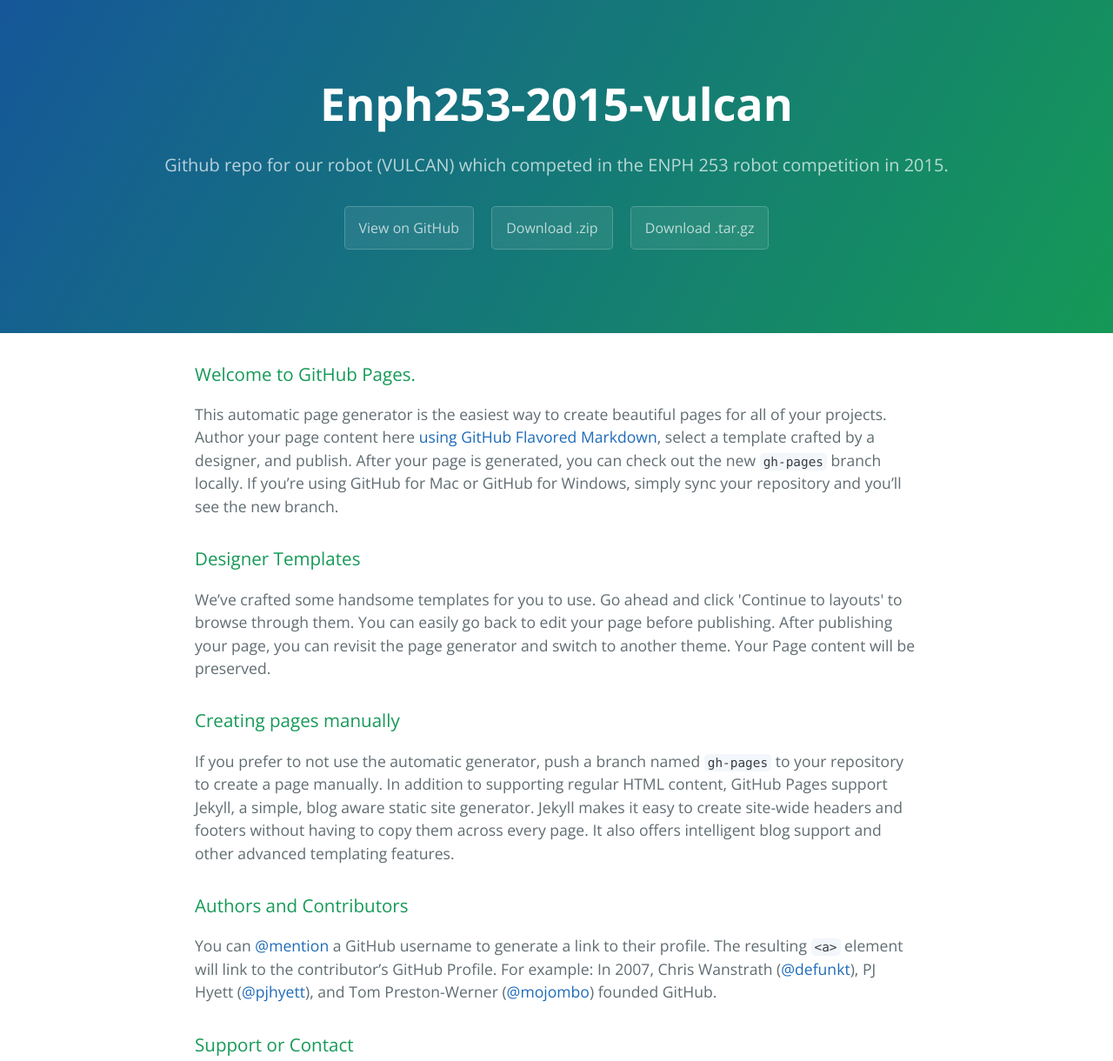
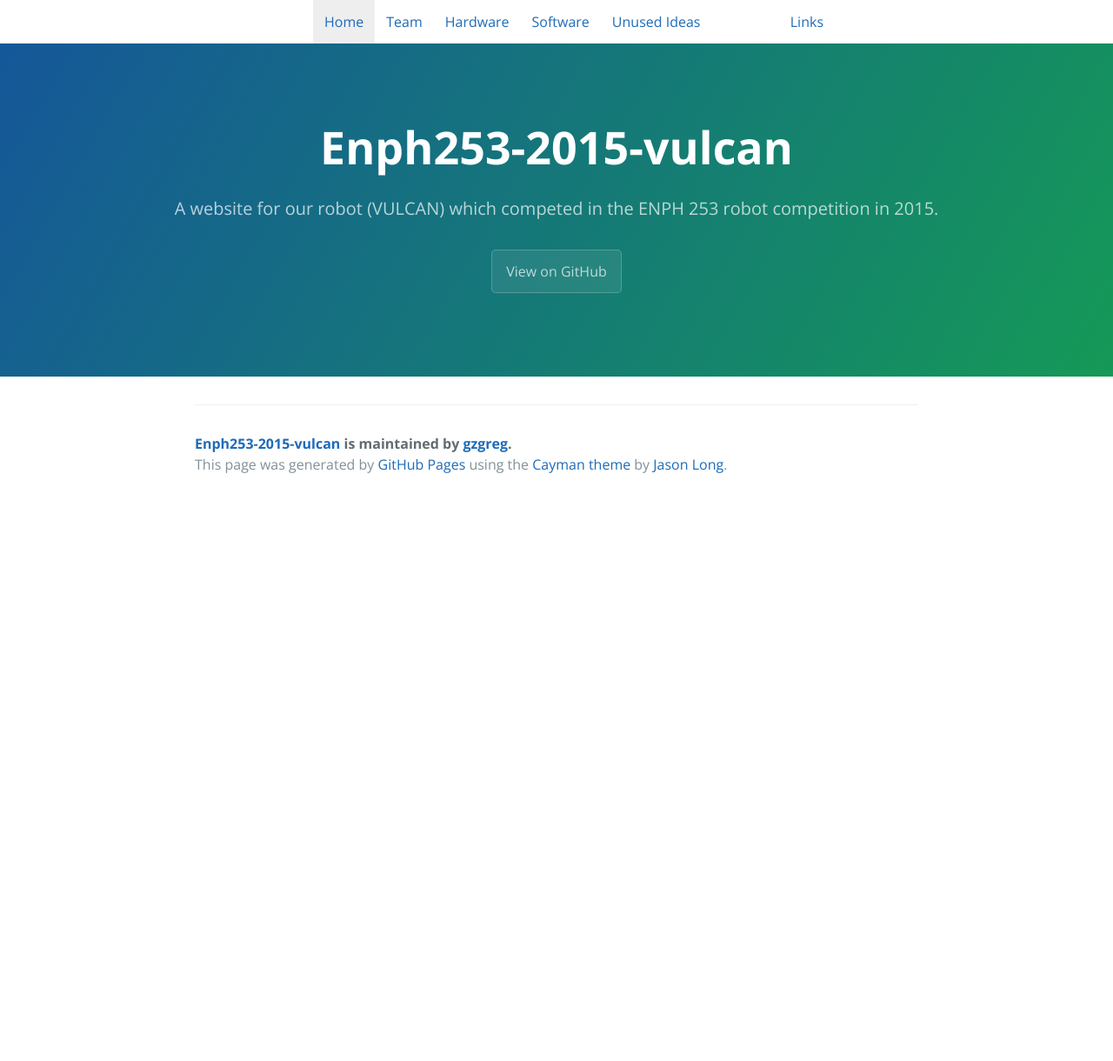
Before and after one commit to gzgreg/enph253-2015-VULCAN, a plain HTML site: page index.html in a window 1280 px wide. Shown: the top 1220 px of the page at 87% size. After the commit the page ends 800 px from the top, so only its background shows below. Drawn offline with nearby package versions, Linux system fonts and the light colour scheme.

Commit message:
add navigation bar

```diff
--- a/index.html
+++ b/index.html
@@ -8,41 +8,28 @@
     <link href='https://fonts.googleapis.com/css?family=Open+Sans:400,700' rel='stylesheet' type='text/css'>
     <link rel="stylesheet" type="text/css" href="stylesheets/stylesheet.css" media="screen">
     <link rel="stylesheet" type="text/css" href="stylesheets/github-light.css" media="screen">
+    <link rel="stylesheet" type="text/css" href="stylesheets/custom-styles.css">
   </head>
   <body>
+    <section class="navbar">
+      <ul class="navbar-sub navbar-left">
+        <li class="active"><a href="#">Home</a></li>
+        <li><a href="#">Team</a></li>
+        <li><a href="#">Hardware</a></li>
+        <li><a href="#">Software</a></li>
+        <li><a href="#">Unused Ideas</a></li>
+      </ul>
+      <ul class="navbar-sub navbar-right">
+        <li><a href="#">Links</a></li>
+      </ul>
+    </section>
     <section class="page-header">
       <h1 class="project-name">Enph253-2015-vulcan</h1>
-      <h2 class="project-tagline">Github repo for our robot (VULCAN) which competed in the ENPH 253 robot competition in 2015.</h2>
+      <h2 class="project-tagline">A website for our robot (VULCAN) which competed in the ENPH 253 robot competition in 2015.</h2>
       <a href="https://github.com/gzgreg/enph253-2015-VULCAN" class="btn">View on GitHub</a>
-      <a href="https://github.com/gzgreg/enph253-2015-VULCAN/zipball/master" class="btn">Download .zip</a>
-      <a href="https://github.com/gzgreg/enph253-2015-VULCAN/tarball/master" class="btn">Download .tar.gz</a>
     </section>
 
     <section class="main-content">
-      <h3>
-<a id="welcome-to-github-pages" class="anchor" href="#welcome-to-github-pages" aria-hidden="true"><span class="octicon octicon-link"></span></a>Welcome to GitHub Pages.</h3>
-
-<p>This automatic page generator is the easiest way to create beautiful pages for all of your projects. Author your page content here <a href="https://guides.github.com/features/mastering-markdown/">using GitHub Flavored Markdown</a>, select a template crafted by a designer, and publish. After your page is generated, you can check out the new <code>gh-pages</code> branch locally. If you’re using GitHub for Mac or GitHub for Windows, simply sync your repository and you’ll see the new branch.</p>
-
-<h3>
-<a id="designer-templates" class="anchor" href="#designer-templates" aria-hidden="true"><span class="octicon octicon-link"></span></a>Designer Templates</h3>
-
-<p>We’ve crafted some handsome templates for you to use. Go ahead and click 'Continue to layouts' to browse through them. You can easily go back to edit your page before publishing. After publishing your page, you can revisit the page generator and switch to another theme. Your Page content will be preserved.</p>
-
-<h3>
-<a id="creating-pages-manually" class="anchor" href="#creating-pages-manually" aria-hidden="true"><span class="octicon octicon-link"></span></a>Creating pages manually</h3>
-
-<p>If you prefer to not use the automatic generator, push a branch named <code>gh-pages</code> to your repository to create a page manually. In addition to supporting regular HTML content, GitHub Pages support Jekyll, a simple, blog aware static site generator. Jekyll makes it easy to create site-wide headers and footers without having to copy them across every page. It also offers intelligent blog support and other advanced templating features.</p>
-
-<h3>
-<a id="authors-and-contributors" class="anchor" href="#authors-and-contributors" aria-hidden="true"><span class="octicon octicon-link"></span></a>Authors and Contributors</h3>
-
-<p>You can <a href="https://github.com/blog/821" class="user-mention">@mention</a> a GitHub username to generate a link to their profile. The resulting <code>&lt;a&gt;</code> element will link to the contributor’s GitHub Profile. For example: In 2007, Chris Wanstrath (<a href="https://github.com/defunkt" class="user-mention">@defunkt</a>), PJ Hyett (<a href="https://github.com/pjhyett" class="user-mention">@pjhyett</a>), and Tom Preston-Werner (<a href="https://github.com/mojombo" class="user-mention">@mojombo</a>) founded GitHub.</p>
-
-<h3>
-<a id="support-or-contact" class="anchor" href="#support-or-contact" aria-hidden="true"><span class="octicon octicon-link"></span></a>Support or Contact</h3>
-
-<p>Having trouble with Pages? Check out our <a href="https://help.github.com/pages">documentation</a> or <a href="https://github.com/contact">contact support</a> and we’ll help you sort it out.</p>
 
       <footer class="site-footer">
         <span class="site-footer-owner"><a href="https://github.com/gzgreg/enph253-2015-VULCAN">Enph253-2015-vulcan</a> is maintained by <a href="https://github.com/gzgreg">gzgreg</a>.</span>
--- /dev/null
+++ b/stylesheets/custom-styles.css
@@ -0,0 +1,33 @@
+.navbar {
+	margin-left: auto;
+	margin-right: auto;
+	min-height: 50px;
+	width: 50%;
+	min-width: 400px;
+}
+
+.navbar-left {
+	float: left;
+}
+
+.navbar-right {
+	float: right;
+}
+
+.navbar-sub {
+	margin: 0px;
+	list-style: outside none none;
+}
+.navbar-sub > li {
+	float: left;
+	padding: 13px;
+	transition: 0.25s;
+}
+
+.active {
+	background-color: #EEEEEE;
+}
+
+.navbar-sub > li:hover{
+	background-color: #EEEEEE;
+}
```
